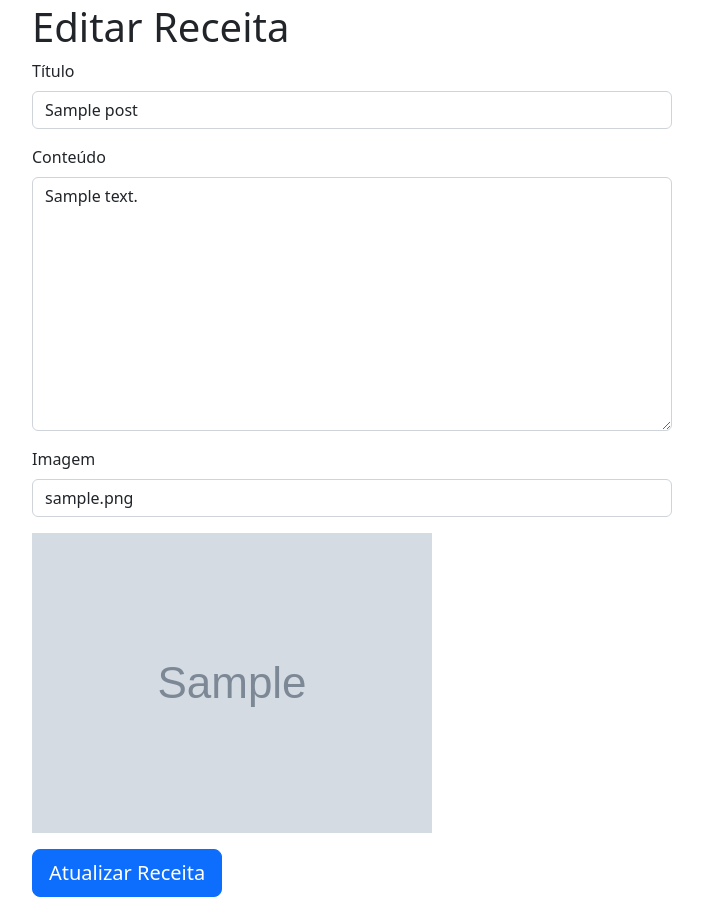
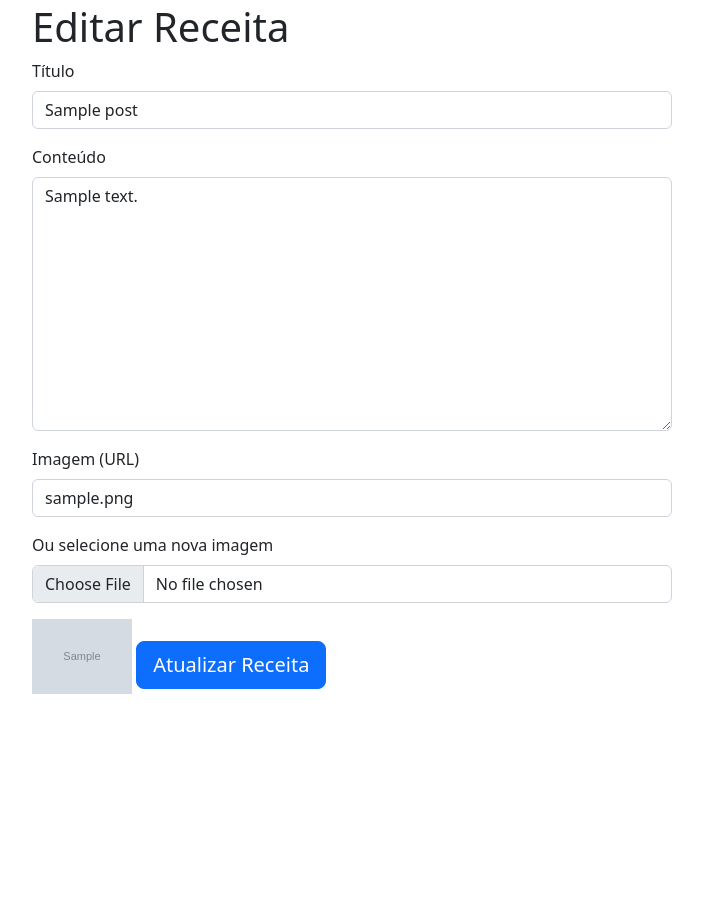
Before and after one commit to francyelle349/reeceita_blog, a PHP site: page /crud_receita/updateData.php?id=1 in a window 1280 px wide. Shown: the part 45-942 px from the top of the page, without its empty margins (288-991 px from the left). After the commit the page ends 739 px from the top, so only its background shows below. Run offline with PHP 8.4, Linux system fonts and the light colour scheme; tables that the repository leaves empty or names only in its code hold one stand-in row (values such as "Sample post"); grey boxes marked "Sample" are stand-in pictures.

Commit message:
Added upload image from pc and formated date

```diff
--- a/blog/dashboard.php
+++ b/blog/dashboard.php
@@ -80,11 +80,9 @@
                       <td><?php echo $Titulo; ?></td>
                       <td><?php echo $Conteudo ?></td>
                       <td><img src="<?php echo $Imagem; ?>" style="max-width: 100px; height: auto;" alt="Imagem da receita"></td>
-
-                    <td><?php echo $Data?></td>
+                      <td><?php echo date('d/m/Y', strtotime($Data)); ?></td>
                       <td><a href="updateData.php?id=<?php echo $Id; ?>" class="btn btn-info">Edit</a></td>
                       <td><a href="deletedata.php?id=<?php echo $Id; ?>" class="btn btn-danger">Delete</a></td>
-
                   </tr>
 
                 <?php
--- a/blog/updateData.php
+++ b/blog/updateData.php
@@ -4,10 +4,25 @@
 <?php
 require_once "connecting.php";
 
-if(isset($_POST["titulo"]) && isset($_POST["conteudo"]) && isset($_POST["imagem"])){
+if(isset($_POST["titulo"]) && isset($_POST["conteudo"])){
     $Titulo = mysqli_real_escape_string($conn, $_POST['titulo']);
     $Conteudo = mysqli_real_escape_string($conn, $_POST['conteudo']);
-    $Imagem = mysqli_real_escape_string($conn, $_POST['imagem']);
+
+    // Verificar se uma nova imagem foi enviada
+    if(isset($_FILES["nova_imagem"]) && $_FILES["nova_imagem"]["error"] == 0){
+        $imagem_nome = basename($_FILES["nova_imagem"]["name"]);
+        $imagem_diretorio = "uploads/" . $imagem_nome;
+
+        // Move a imagem para o diretório de uploads
+        if(move_uploaded_file($_FILES["nova_imagem"]["tmp_name"], $imagem_diretorio)){
+            $Imagem = $imagem_diretorio;
+        } else {
+            echo "Erro ao carregar a imagem.";
+        }
+    } else {
+        // Mantém a imagem atual se nenhuma nova imagem for enviada
+        $Imagem = $_POST['imagem'];
+    }
 
     $sql = "UPDATE posts SET `title`= '$Titulo', `content`= '$Conteudo', `image_path`= '$Imagem' WHERE id= ".$_GET["id"];
     if (mysqli_query($conn, $sql)) {
@@ -39,7 +54,7 @@ if ($result = $conn->query($sql_query)) {
         $Imagem = $row['image_path'];
 ?>
 
-<form action="updateData.php?id=<?php echo $Id; ?>" method="post" class="w-50 mx-auto mt-5">
+<form action="updateData.php?id=<?php echo $Id; ?>" method="post" enctype="multipart/form-data" class="w-50 mx-auto mt-5">
     <h1>Editar Receita</h1>
 
     <div class="mb-3">
@@ -53,11 +68,17 @@ if ($result = $conn->query($sql_query)) {
     </div>
 
     <div class="mb-3">
-        <label for="imagem" class="form-label">Imagem</label>
+        <label for="imagem" class="form-label">Imagem (URL)</label>
         <input type="text" name="imagem" id="imagem" class="form-control" value="<?php echo htmlspecialchars($Imagem); ?>">
     </div>
 
-    <img src="<?php echo htmlspecialchars($Imagem); ?>" alt="Image preview" id="imageContainer" class="img-fluid" style="display: <?php echo $Imagem ? 'block' : 'none'; ?>;">
+    <div class="mb-3">
+        <label for="nova_imagem" class="form-label">Ou selecione uma nova imagem</label>
+        <input type="file" name="nova_imagem" id="nova_imagem" class="form-control">
+    </div>
+
+    <td><img src="<?php echo htmlspecialchars($Imagem); ?>" style="max-width: 100px; height: auto;" alt="Imagem da receita"></td>
+
 
     <button class="btn btn-primary btn-lg mt-3" type="submit" name="submit" id="submit">Atualizar Receita</button>
 </form>
```
Also changed, not shown: blog/adddata.php (+34 -11 lines), blog/formulario.php (+8 -10 lines). Lines whose indentation alone changed are shown as unchanged.
